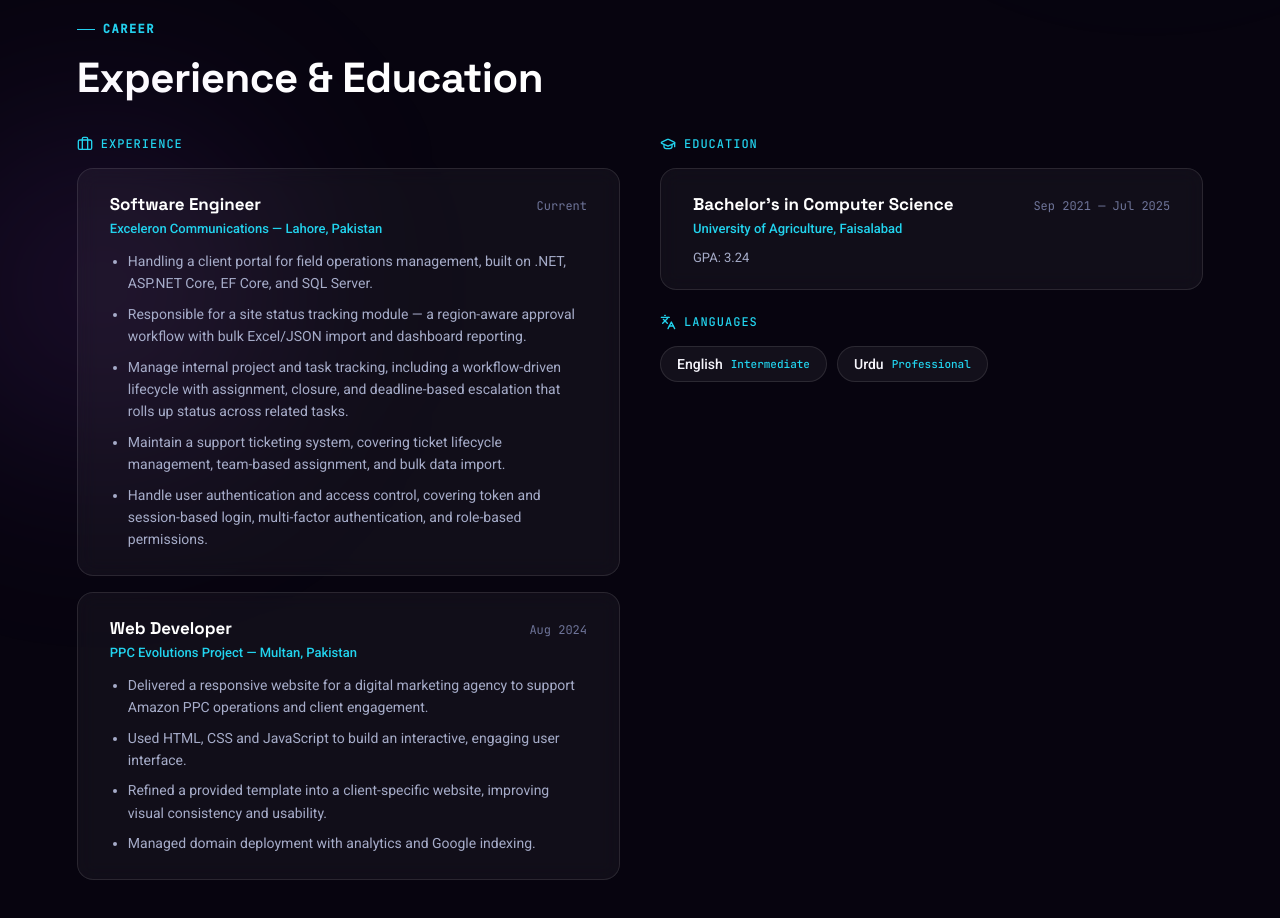
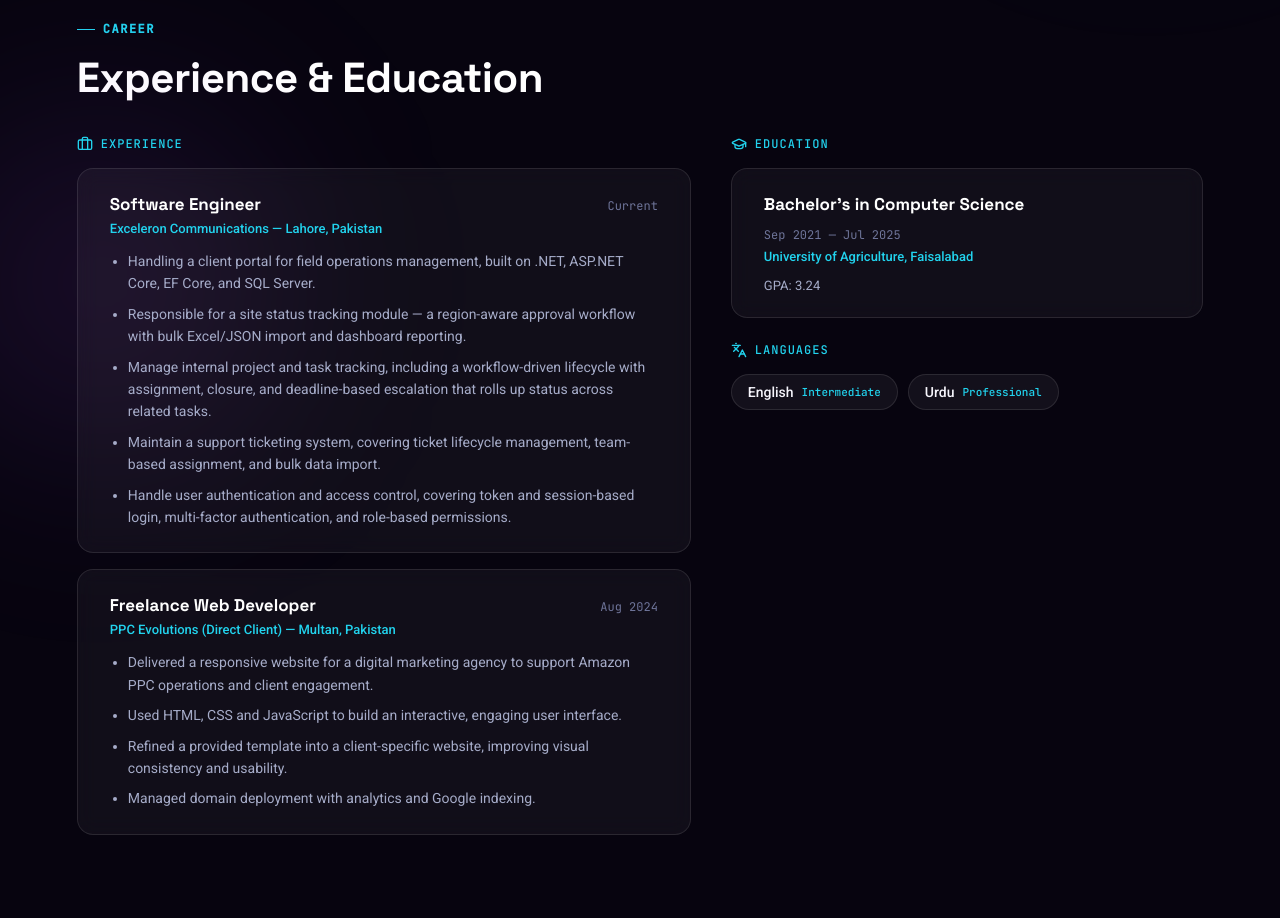
Before and after one commit to jawadsamiulhaq/My-Portfolio, a React (Vite) app: page / in a window 1280 px wide. Shown: the part 2320-3238 px from the top of the page. Built offline with nearby package versions, Linux system fonts and the light colour scheme.

Commit message:
Add sticky positioning to experience column for improved layout

```diff
--- a/src/components/Experience.tsx
+++ b/src/components/Experience.tsx
@@ -47,7 +47,7 @@ export function Experience() {
         </motion.div>
 
         <motion.div
-          className="experience-col"
+          className="experience-col experience-col--sticky"
           initial={{ opacity: 0, y: 16 }}
           whileInView={{ opacity: 1, y: 0 }}
           viewport={{ once: true, margin: '-10% 0px' }}
--- a/src/data/content.ts
+++ b/src/data/content.ts
@@ -183,8 +183,8 @@ export const EXPERIENCE: ExperienceItem[] = [
     ],
   },
   {
-    role: 'Web Developer',
-    company: 'PPC Evolutions Project',
+    role: 'Freelance Web Developer',
+    company: 'PPC Evolutions (Direct Client)',
     location: 'Multan, Pakistan',
     period: 'Aug 2024',
     bullets: [
--- a/src/index.css
+++ b/src/index.css
@@ -872,10 +872,15 @@ h1, h2, h3 {
     position: relative;
     z-index: 2;
     display: grid;
-    grid-template-columns: 1fr 1fr;
+    grid-template-columns: 1.3fr 1fr;
     gap: 40px;
     margin-top: var(--space-6);
     align-items: start;
+}
+
+.experience-col--sticky {
+    position: sticky;
+    top: 96px;
 }
 
 .experience-col__title {
@@ -1357,6 +1362,11 @@ h1, h2, h3 {
         gap: 32px;
     }
 
+    .experience-col--sticky {
+        position: static;
+        top: auto;
+    }
+
     .projects-grid {
         grid-template-columns: 1fr;
     }
```
